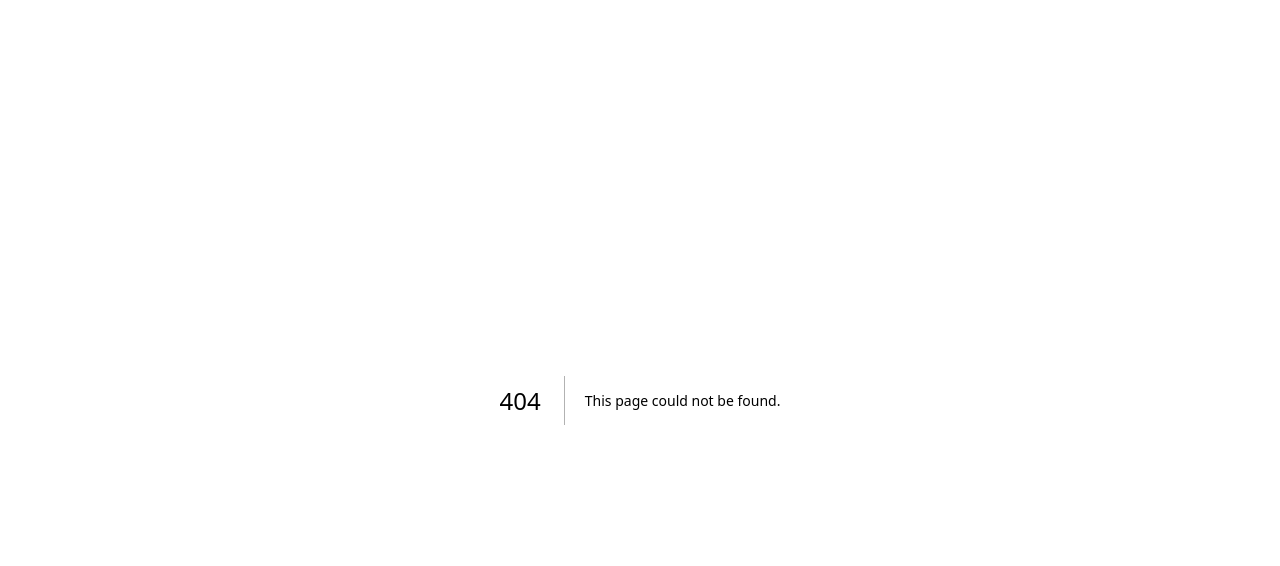
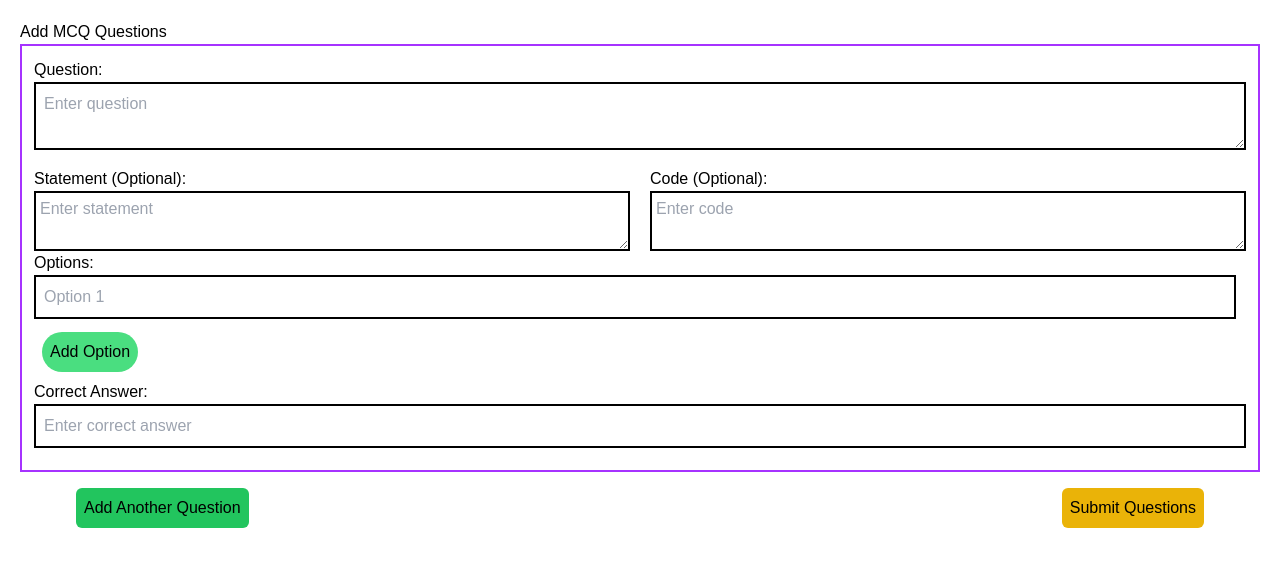
Before and after one commit to mohd-tahzeeb-khan/Advance-Quiz-Application-65HIBKJS, a Next.js app in the folder quiz-app/: page /mcQuestions/insert in a window 1280 px wide. Before the commit this address had no page. Shown: the top 566 px of the page. Built offline with nearby package versions, Linux system fonts and the light colour scheme.

Commit message:
Added new Page.js file for adding question to the Project

```diff
--- /dev/null
+++ b/quiz-app/src/app/mcQuestions/insert/page.js
@@ -0,0 +1,136 @@
+'use client'
+import React, { useState } from "react";
+
+const AddQuestionsPage = () => {
+  const [questions, setQuestions] = useState([
+    { id: Date.now(), question: "", statement: "", code: "", options: [""], correctAnswer: "" },
+  ]);
+
+  // Add a new question
+  const addQuestion = () => {
+    setQuestions([
+      ...questions,
+      { id: Date.now(), question: "", statement: "", code: "", options: [""], correctAnswer: "" },
+    ]);
+  };
+
+  // Update question data
+  const handleInputChange = (index, field, value) => {
+    const updatedQuestions = [...questions];
+    updatedQuestions[index][field] = value;
+    setQuestions(updatedQuestions);
+  };
+
+  // Add an option to a question
+  const addOption = (index) => {
+    const updatedQuestions = [...questions];
+    updatedQuestions[index].options.push("");
+    setQuestions(updatedQuestions);
+  };
+
+  // Remove an option from a question
+  const removeOption = (questionIndex, optionIndex) => {
+    const updatedQuestions = [...questions];
+    updatedQuestions[questionIndex].options.splice(optionIndex, 1);
+    setQuestions(updatedQuestions);
+  };
+
+  // Update option value
+  const handleOptionChange = (questionIndex, optionIndex, value) => {
+    const updatedQuestions = [...questions];
+    updatedQuestions[questionIndex].options[optionIndex] = value;
+    setQuestions(updatedQuestions);
+  };
+
+  // Submit questions
+  const handleSubmit = () => {
+    console.log("Submitted Questions:", questions);
+    // You can send `questions` to your backend API
+  };
+
+  return (
+    <div className="p-[20px] bg-white h-full text-black">
+      <h1>Add MCQ Questions</h1>
+      {questions.map((q, questionIndex) => (
+        <div key={q.id} className="border-2 border2 border-[#a632ff] p-3" >
+          <div>
+            <label>Question:</label>
+            <textarea className="border-2 border-black p-2"
+              placeholder="Enter question"
+              value={q.question}
+              onChange={(e) => handleInputChange(questionIndex, "question", e.target.value)}
+              style={{ width: "100%", marginBottom: "10px" }}
+            />
+          </div>
+        <div className="flex gap-5  w-full">
+          <div className="flex flex-col w-1/2">
+            <label>Statement (Optional):</label>
+            <textarea className="border-black border-2 p-1"
+              placeholder="Enter statement"
+              value={q.statement}
+              onChange={(e) => handleInputChange(questionIndex, "statement", e.target.value)}
+
+            />
+          </div>
+
+          <div className="flex flex-col w-1/2">
+            <label>Code (Optional):</label>
+            <textarea className="text-black p-1 border-black border-2"
+              placeholder="Enter code"
+              value={q.code}
+              onChange={(e) => handleInputChange(questionIndex, "code", e.target.value)}
+
+            />
+          </div>
+          </div>
+          <div>
+            <label>Options:</label>
+            {q.options.map((option, optionIndex) => (
+              <div key={optionIndex} style={{ display: "flex", alignItems: "center", marginBottom: "5px" }}>
+                <input className="text-black border-2 border-black p-2"
+                  type="text"
+                  placeholder={`Option ${optionIndex + 1}`}
+                  value={option}
+                  onChange={(e) => handleOptionChange(questionIndex, optionIndex, e.target.value)}
+                  style={{ flex: "1", marginRight: "10px" }}
+                />
+                {q.options.length > 2 && (
+                  <button className="bg-red-500 hover:bg-red-600 text-white p-2 m-2 rounded-3xl"
+                    type="button"
+                    onClick={() => removeOption(questionIndex, optionIndex)}
+                  >
+                    Remove
+                  </button>
+                )}
+              </div>
+            ))}
+            {q.options.length < 5 && (
+              <button className="bg-green-400 hover:bg-green-500 text-black p-2 m-2 rounded-3xl" type="button" onClick={() => addOption(questionIndex)}>
+                Add Option
+              </button>
+            )}
+          </div>
+
+          <div>
+            <label>Correct Answer:</label>
+            <input className="border-2 border-black p-2"
+              type="text"
+              placeholder="Enter correct answer"
+              value={q.correctAnswer}
+              onChange={(e) => handleInputChange(questionIndex, "correctAnswer", e.target.value)}
+              style={{ width: "100%", marginBottom: "10px" }}
+            />
+          </div>
+        </div>
+      ))}
+    <div className="flex justify-between px-10">
+      <button onClick={addQuestion} className="bg-green-500 text-black p-2 rounded-md m-4 hover:scale-105 hover:duration-500">
+        Add Another Question
+      </button>
+      <button onClick={handleSubmit} className="bg-yellow-500 text-black p-2 rounded-md m-4 hover:scale-105 hover:duration-500">Submit Questions</button>
+      </div>
+    </div>
+  );
+};
+
+export default AddQuestionsPage;
```
